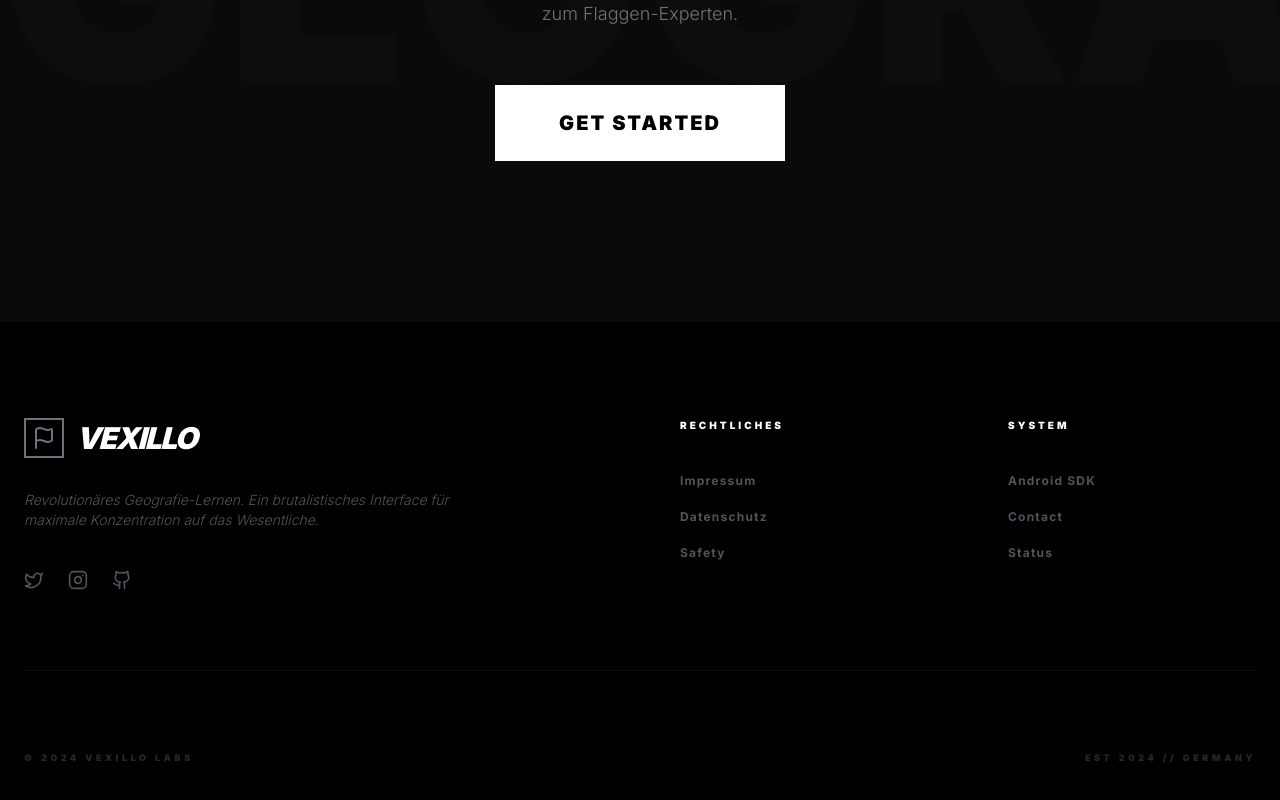
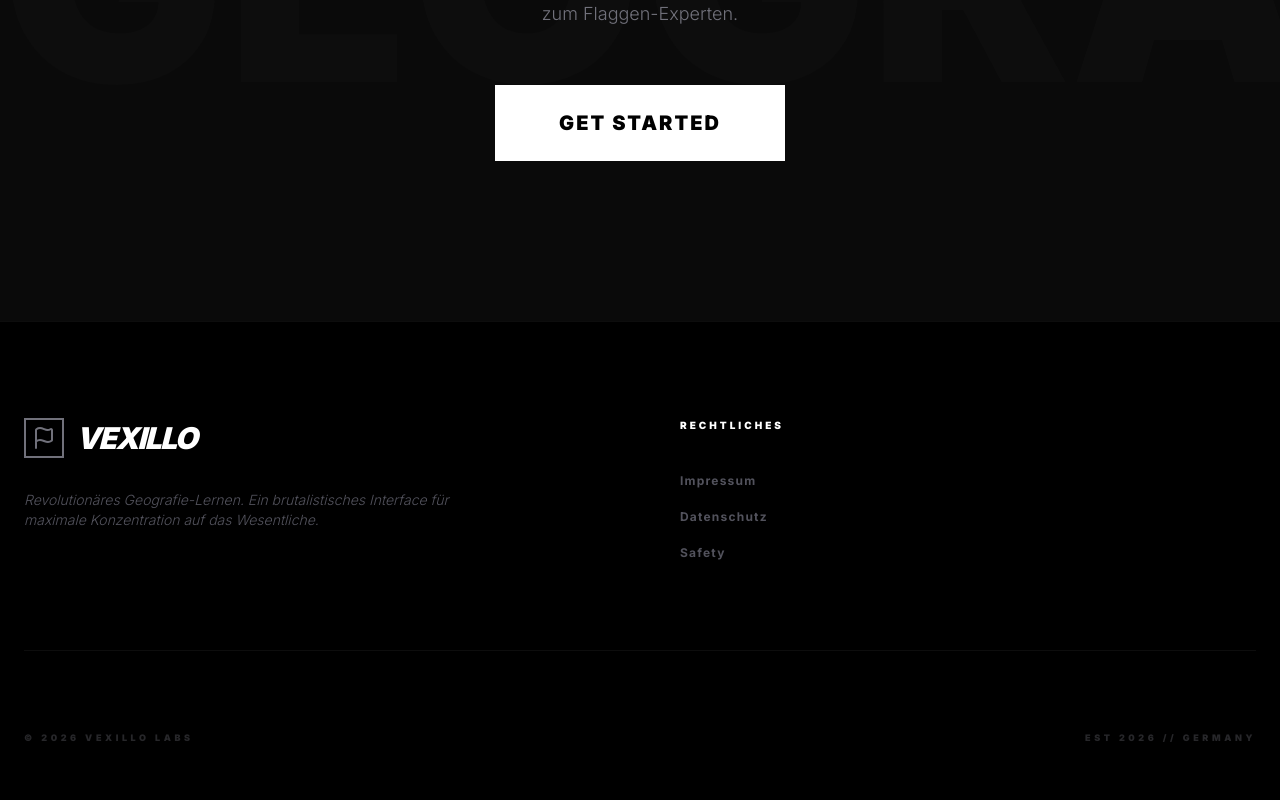
Before and after one commit to Itsmeagain2010Hi/Vexillo, a React (Vite) app: page / in a window 1280 px wide. Shown: the part 1925-2725 px from the top of the page. Built offline with nearby package versions, Linux system fonts and the light colour scheme.

Commit message:
feat: Remove social media links from footer
Removes the Twitter, Instagram, and Github icons from the landing page footer. These links are no longer relevant for the Vexillo landing page and were contributing to visual clutter.

```diff
--- a/src/App.tsx
+++ b/src/App.tsx
@@ -8,10 +8,7 @@ import {
   ChevronRight,
   Download,
   Menu,
-  X,
-  Github,
-  Twitter,
-  Instagram
+  X
 } from 'lucide-react';
 
 // --- Types ---
@@ -113,13 +110,6 @@ const Footer = ({ onNavigate }: { onNavigate: (p: Page) => void }) => (
         <p className="max-w-md mb-10 text-sm italic font-light">
           Revolutionäres Geografie-Lernen. Ein brutalistisches Interface für maximale Konzentration auf das Wesentliche.
         </p>
-        <div className="flex gap-6">
-          {[Twitter, Instagram, Github].map((Icon, i) => (
-             <button key={i} className="text-zinc-600 hover:text-primary transition-colors">
-                <Icon className="w-5 h-5" />
-             </button>
-          ))}
-        </div>
       </div>
 
       <div>
@@ -130,19 +120,10 @@ const Footer = ({ onNavigate }: { onNavigate: (p: Page) => void }) => (
           <li><button className="hover:text-primary transition-colors">Safety</button></li>
         </ul>
       </div>
-
-      <div>
-        <h4 className="text-white text-[10px] font-black uppercase tracking-[0.3em] mb-10">System</h4>
-        <ul className="flex flex-col gap-5 text-xs font-bold uppercase tracking-widest">
-          <li><button className="hover:text-primary transition-colors">Android SDK</button></li>
-          <li><button className="hover:text-primary transition-colors">Contact</button></li>
-          <li><button className="hover:text-primary transition-colors">Status</button></li>
-        </ul>
-      </div>
     </div>
     <div className="max-w-7xl mx-auto pt-20 mt-20 border-t border-white/5 flex justify-between items-center text-[9px] font-black tracking-[0.4em] uppercase text-zinc-800">
-      <p>© 2024 VEXILLO LABS</p>
-      <p>EST 2024 // GERMANY</p>
+      <p>© 2026 VEXILLO LABS</p>
+      <p>EST 2026 // GERMANY</p>
     </div>
   </footer>
 );
```
